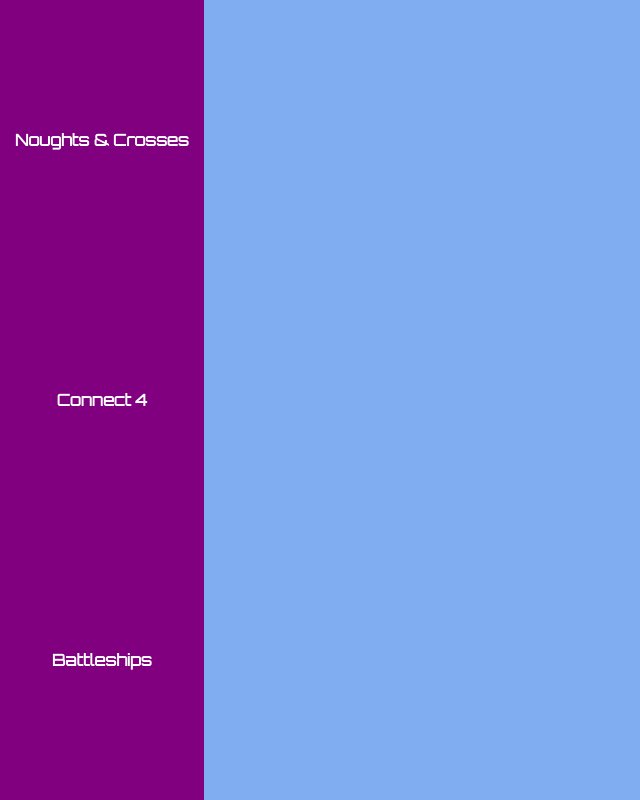
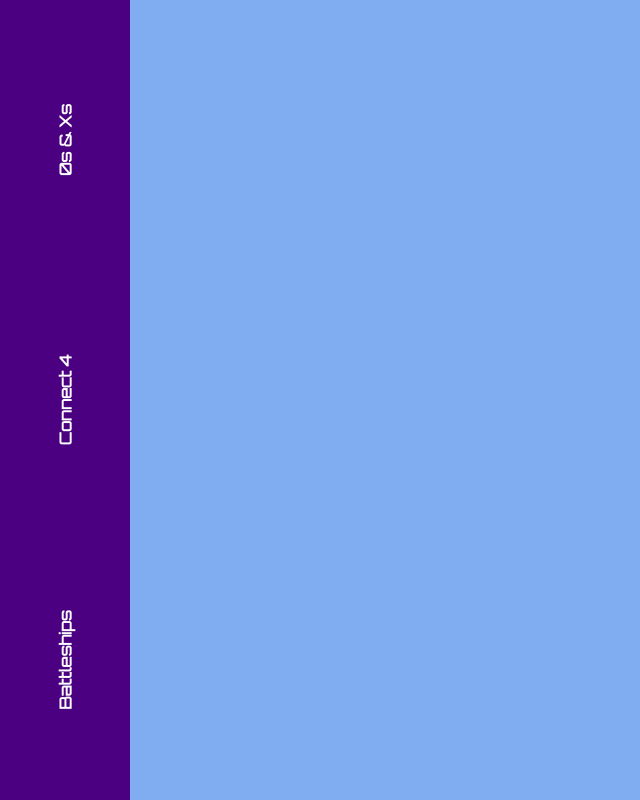
Before and after one commit to KateHoward10/noughts-and-crosses, a React (Create React App) app: page / in a window 1280 px wide. Shown: the whole page, without its empty margins (0-640 px from the left). Built offline with nearby package versions, Linux system fonts and the light colour scheme.

Commit message:
Use Styled Components for Nav

```diff
--- a/src/App.css
+++ b/src/App.css
@@ -6,22 +6,6 @@
 }
 
 p {
-  margin: 5px;
-}
-
-nav {
-  background-color: purple;
-  display: flex;
-  flex-direction: column;
-  align-items: center;
-  justify-content: space-around;
-  padding: 10px;
-}
-
-.nav-link {
-  font-weight: bold;
-  color: white;
-  text-decoration: none;
   margin: 5px;
 }
 
@@ -103,6 +87,7 @@ line {
   display: flex;
   align-items: center;
   justify-content: center;
+  font-family: Verdana, sans-serif;
   font-size: 10vw;
   z-index: 10;
 }
@@ -182,10 +167,6 @@ line {
   .App {
     flex-direction: column;
   }
-  nav {
-    width: 100%;
-    flex-direction: row;
-  }
 }
 
 @media screen and (max-width: 600px) {
--- a/src/components/Nav.js
+++ /dev/null
@@ -1,22 +0,0 @@
-import React, { Component } from 'react';
-import { NavLink } from 'react-router-dom';
-
-class Nav extends Component {
-  render() {
-    return (
-      <nav>
-        <NavLink to="/noughts&crosses" className="nav-link">
-          Noughts & Crosses
-        </NavLink>
-        <NavLink to="/connect4" className="nav-link">
-          Connect 4
-        </NavLink>
-        <NavLink to="/battleships" className="nav-link">
-          Battleships
-        </NavLink>
-      </nav>
-    );
-  }
-}
-
-export default Nav;
--- /dev/null
+++ b/src/components/Nav/index.js
@@ -0,0 +1,22 @@
+import React, { Component } from 'react';
+import { NavBar, Link } from './styles';
+
+class Nav extends Component {
+  render() {
+    return (
+      <NavBar>
+        <Link to="/noughts&crosses">
+          0s & Xs
+        </Link>
+        <Link to="/connect4">
+          Connect 4
+        </Link>
+        <Link to="/battleships">
+          Battleships
+        </Link>
+      </NavBar>
+    );
+  }
+}
+
+export default Nav;
--- /dev/null
+++ b/src/components/Nav/styles.js
@@ -0,0 +1,25 @@
+import styled from 'styled-components';
+import { NavLink } from 'react-router-dom';
+
+export const Link = styled(NavLink)`
+  font-weight: bold;
+  color: white;
+  text-decoration: none;
+  margin: 5px;
+  @media screen and (min-width: 800px) {
+    transform: rotate(-90deg);
+  }
+`;
+
+export const NavBar = styled.nav`
+  background-color: indigo;
+  display: flex;
+  flex-direction: row;
+  align-items: center;
+  justify-content: space-around;
+  padding: 10px;
+  @media screen and (min-width: 800px) {
+    flex-direction: column;
+  }
+
+`;
```
